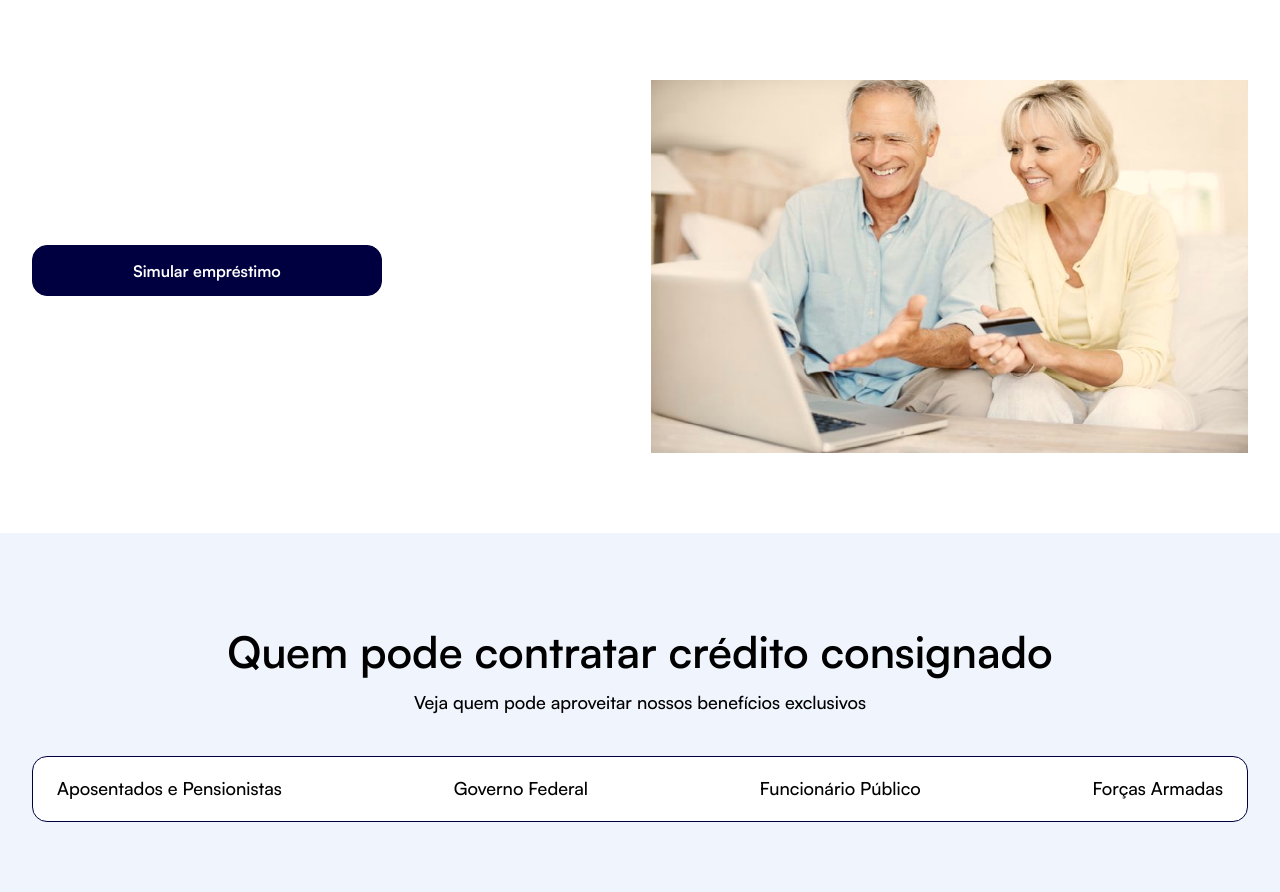
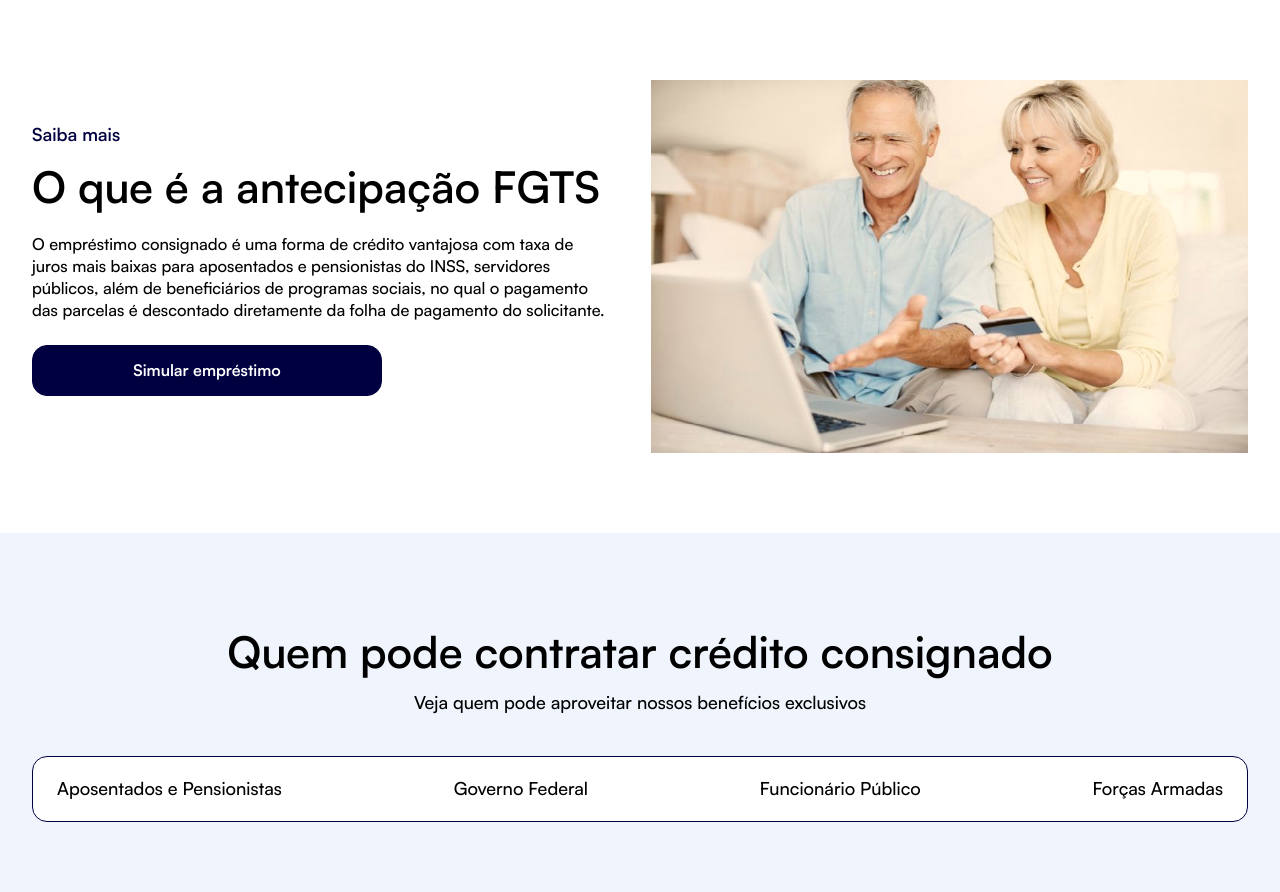
Before and after one commit to devpdro/america-financeira, a Next.js app in the folder frontend/: page /emprestimo-consignado in a window 1280 px wide. Shown: the part 800-1692 px from the top of the page. Built offline with nearby package versions, Linux system fonts and the light colour scheme.

Commit message:
fix: error deploy

```diff
--- a/frontend/src/app/emprestimo-consignado/page.tsx
+++ b/frontend/src/app/emprestimo-consignado/page.tsx
@@ -21,7 +21,13 @@ export default function payrollLoan() {
         showDetails={true}
         backgroundImage={backgroundImageUrl.src}
       />
-      <ConsinedLoanInfo />
+      <ConsinedLoanInfo   title="O que é a antecipação FGTS"
+        subtitle="Saiba mais"
+        paragraph="O empréstimo consignado é uma forma de crédito vantajosa com taxa de
+          juros mais baixas para aposentados e pensionistas do INSS, servidores
+          públicos, além de beneficiários de programas sociais, no qual o
+          pagamento das parcelas é descontado diretamente da folha de pagamento
+          do solicitante."/>
       <ContractorVerifier categories={payrollLoansCategories}/>
       <HiringBenefits />
       <Faq />
--- /dev/null
+++ b/frontend/src/data/credit-details/credit-details.tsx
@@ -0,0 +1,24 @@
+import { Images } from "@/presentation/assets";
+
+const creditDetailsItems = [
+  {
+    title: "Quitar as dívidas",
+    subtitle:
+      "Troque as dívidas caras por uma única, mais saudável e com parcelas mais acessíveis.",
+    image: Images.Money,
+  },
+  {
+    title: "Impulsionar seu negócio",
+    subtitle:
+      "Invista no seu capital com um crédito que te dá mais prazo e com juros mais baixos.",
+    image: Images.Business,
+  },
+  {
+    title: "Realizar sonhos",
+    subtitle:
+      "Tire do papel o plano de reformar a casa ou adquirir novos bens com um crédito saudável.",
+    image: Images.Dreamer,
+  },
+];
+
+export default creditDetailsItems;
--- a/frontend/src/data/index.ts
+++ b/frontend/src/data/index.ts
@@ -1,6 +1,6 @@
 export { default as SatisfiedCustomersItems } from "./satisfied-customers/satisfied-customers-items";
+export { default as creditDetailsItems } from "./credit-details/credit-details";
 export { default as CarouselItems } from "./carousel/carousel-items";
 export { default as NavItems } from "./navbar/navbar-items";
 export { default as FaqItems } from "./faq/faq-items";
 export { default as bankItems } from "./banks/banks-items";
-import { default as payrollLoansCategories } from "./categories/payroll-loans-categories"
--- a/frontend/src/presentation/components/Common/CreditDetails/credit-details.module.scss
+++ b/frontend/src/presentation/components/Common/CreditDetails/credit-details.module.scss
@@ -6,7 +6,7 @@
   .container-section {
     @include container-center(1280px, 7rem auto 8rem auto);
     @include display-flex(flex-start, space-between);
-    padding: 5.075rem 2.075rem;
+    padding: 5.075rem 2.075rem 4.075rem 2.075rem;
 
     @media (max-width: 880px) {
       flex-direction: column;
--- a/frontend/src/presentation/components/Common/CreditDetails/credit-details.tsx
+++ b/frontend/src/presentation/components/Common/CreditDetails/credit-details.tsx
@@ -1,29 +1,8 @@
 import Image from "next/image";
 
-import { Images } from "@/presentation/assets";
+import { creditDetailsItems } from "@/data";
 
 import styles from "./credit-details.module.scss";
-
-const creditDetailsData = [
-  {
-    title: "Quitar as dívidas",
-    subtitle:
-      "Troque as dívidas caras por uma única, mais saudável e com parcelas mais acessíveis.",
-    image: Images.Money,
-  },
-  {
-    title: "Impulsionar seu negócio",
-    subtitle:
-      "Invista no seu capital com um crédito que te dá mais prazo e com juros mais baixos.",
-    image: Images.Business,
-  },
-  {
-    title: "Realizar sonhos",
-    subtitle:
-      "Tire do papel o plano de reformar a casa ou adquirir novos bens com um crédito saudável.",
-    image: Images.Dreamer,
-  },
-];
 
 const CreditDetails = () => {
   return (
@@ -39,7 +18,7 @@ const CreditDetails = () => {
           </p>
         </div>
         <div className={styles["details-section"]}>
-          {creditDetailsData.map((item, index) => (
+          {creditDetailsItems.map((item, index) => (
             <div className={styles.box} key={index}>
               <Image
                 src={item.image}
```
